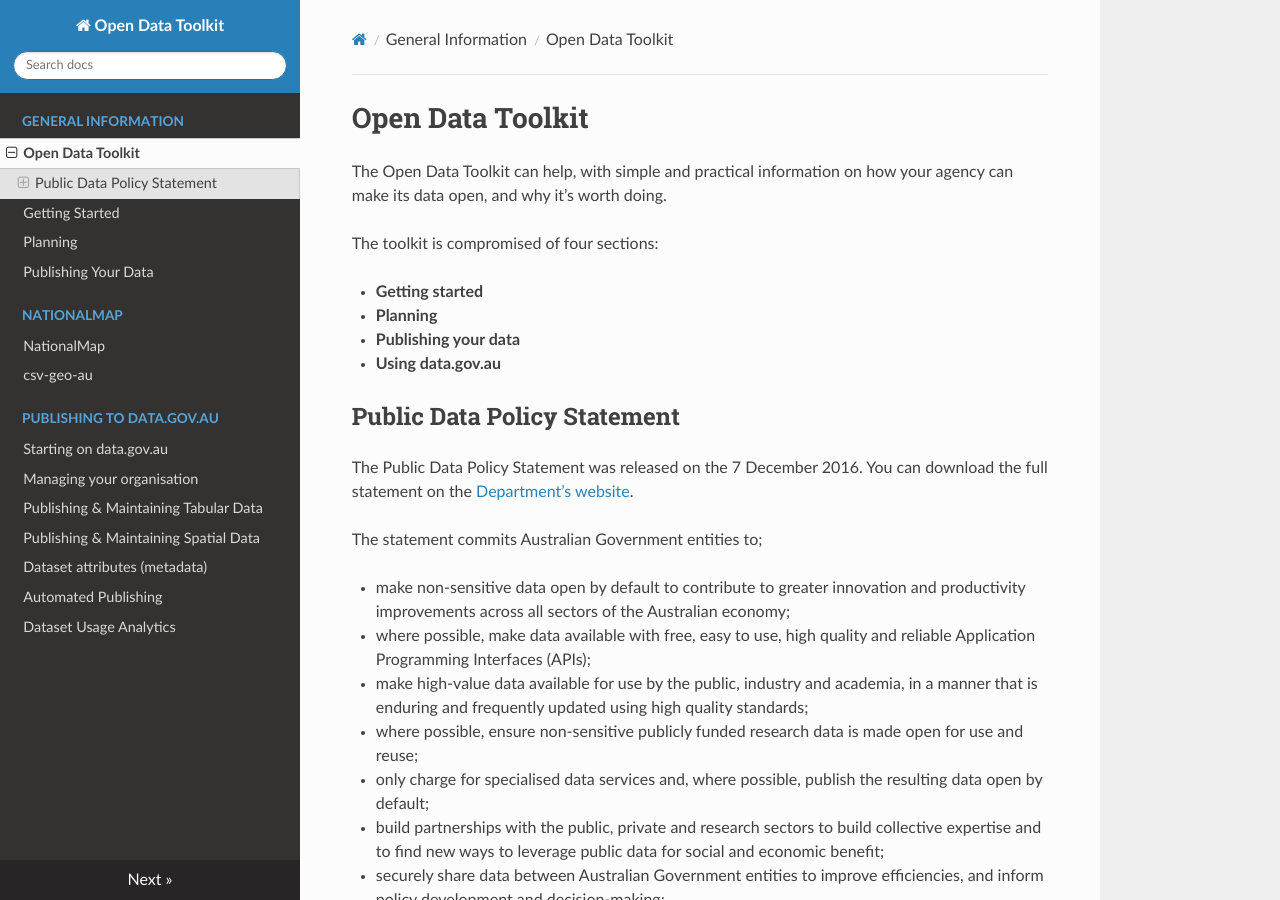
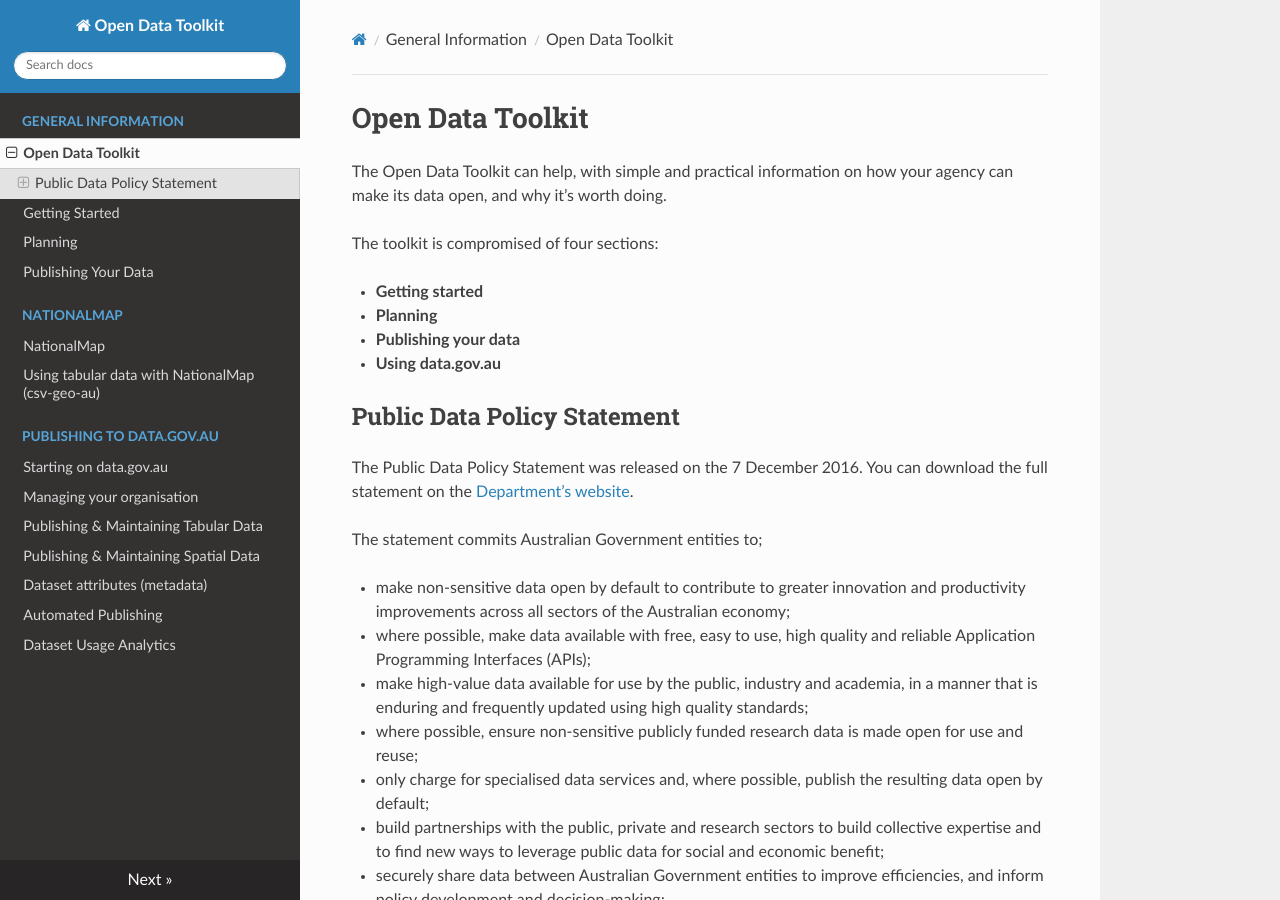
Before and after one commit to ajbar7/allan-toolkit-test, an MkDocs documentation site: the page built from docs/index.md, in a window 1280 px wide and 900 px high. Built offline with MkDocs 1.6.1, drawn with Linux system fonts in a browser that asks for light colours; nearby versions of some CDN libraries; old or Windows-style settings are respelled for this version of MkDocs.

Commit message:
Update mkdocs.yml

```diff
--- a/mkdocs.yml
+++ b/mkdocs.yml
@@ -5,7 +5,7 @@
     - [planning.md, "General Information", "Planning"]
     - [publishing-your-data.md, "General Information", "Publishing Your Data"]
     - [nationalmap.md, "NationalMap", "NationalMap"]
-    - [nationalmap-csv-geo-au.md, "NationalMap", "csv-geo-au"]
+    - [nationalmap-csv-geo-au.md, "NationalMap", "Using tabular data with NationalMap (csv-geo-au)"]
     - [data-gov-au-starting.md, "Publishing to data.gov.au", "Starting on data.gov.au"]
     - [data-gov-au-managing-org.md, "Publishing to data.gov.au", "Managing your organisation"]
     - [data-gov-au-publishing-tabular-data.md, "Publishing to data.gov.au", "Publishing & Maintaining Tabular Data"]
```
